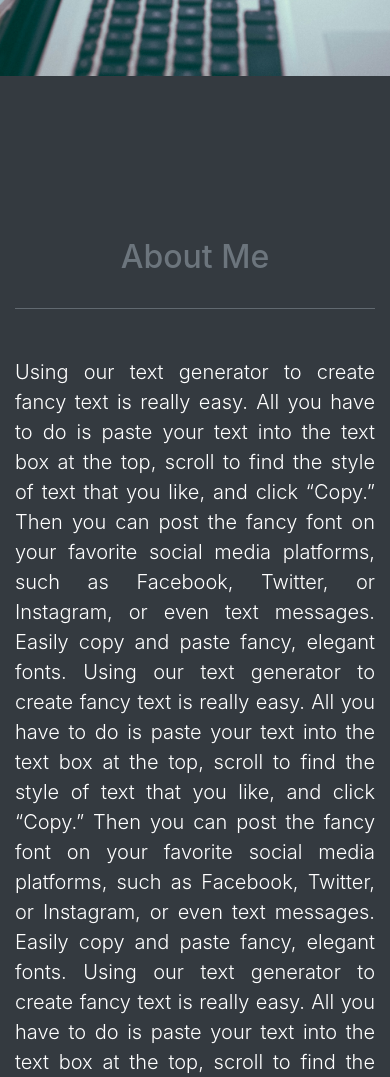
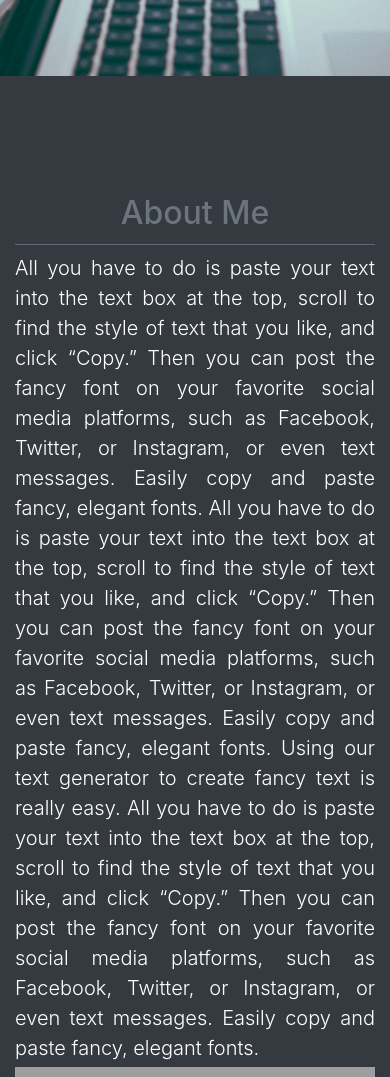
Before and after one commit to coder-1975/ibrahim-hassan-website, a Flask app: page / in a window 390 px wide. Shown: the part 556-1633 px from the top of the page. Run offline with Flask 3, Linux system fonts and the light colour scheme; some libraries are stand-ins or nearby versions; grey boxes are pictures that could not be loaded.

Commit message:
CSS related to set sections height & margins

```diff
--- a/templates/home.html
+++ b/templates/home.html
@@ -37,15 +37,23 @@
     <div class="container bg-dark text-white">
       {% include 'nav.html' %}
 
-        <h2 class="text-center mt-5 mb-2 pb-2 pt-5 text-secondary">About Me</h2>
-      <hr class="mt-4 mb-4 bg-secondary"/>
-        <p class="lead text-justify mt-5 mb-5">
-          Using our text generator to create fancy text is really easy. All you have to do is paste your text into the text box at the top, scroll to find the style of text that you like, and click “Copy.” Then you can post the fancy font on your favorite social media platforms, such as Facebook, Twitter, or Instagram, or even text messages. Easily copy and paste fancy, elegant fonts.
-           Using our text generator to create fancy text is really easy. All you have to do is paste your text into the text box at the top, scroll to find the style of text that you like, and click “Copy.” Then you can post the fancy font on your favorite social media platforms, such as Facebook, Twitter, or Instagram, or even text messages. Easily copy and paste fancy, elegant fonts.
-           Using our text generator to create fancy text is really easy. All you have to do is paste your text into the text box at the top, scroll to find the style of text that you like, and click “Copy.” Then you can post the fancy font on your favorite social media platforms, such as Facebook, Twitter, or Instagram, or even text messages. Easily copy and paste fancy, elegant fonts.
-        </p>
-       <hr class="mt-4 mb-4 bg-secondary"/>
-        <h2 class="text-center mt-3 mb-0 pt-3 pb-0 text-secondary">Open Positions</h2>
+        <h2 class="text-center mt-5 mb-2 pb-1 pt-1 text-secondary">About Me</h2>
+      <hr class="mt-2 mb-1 bg-secondary"/>
+      <div class="row justify-content-between align-items-center border-bottom border-secondary  ">
+        <div class="col-md-6">
+          <p class="lead text-justify mt-1 mb-1">
+             All you have to do is paste your text into the text box at the top, scroll to find the style of text that you like, and click “Copy.” Then you can post the fancy font on your favorite social media platforms, such as Facebook, Twitter, or Instagram, or even text messages. Easily copy and paste fancy, elegant fonts.
+            All you have to do is paste your text into the text box at the top, scroll to find the style of text that you like, and click “Copy.” Then you can post the fancy font on your favorite social media platforms, such as Facebook, Twitter, or Instagram, or even text messages. Easily copy and paste fancy, elegant fonts.
+             Using our text generator to create fancy text is really easy. All you have to do is paste your text into the text box at the top, scroll to find the style of text that you like, and click “Copy.” Then you can post the fancy font on your favorite social media platforms, such as Facebook, Twitter, or Instagram, or even text messages. Easily copy and paste fancy, elegant fonts.
+          </p>
+        </div>
+         <div class="col-md-6">
+           <img src="/static/people.jpg" alt="people" style="height:460px"  class="img-fluid"/>
+         </div>
+      </div>
+
+
+        <h2 class="text-center mt-5 mb-0 pt-3 pb-0 text-secondary">Open Positions</h2>
         <div class="mb-4 mt-5 pt-2 pb-2">
          {% for job in jobs %}
            {% include 'jobitems.html' %}
--- a/templates/jobitems.html
+++ b/templates/jobitems.html
@@ -1,4 +1,4 @@
-<div class="row justify-content-between align-items-center border-bottom border-secondary  pb-2" >
+<div class="row justify-content-between align-items-center border-bottom border-secondary  pb-3" >
    <div class="col-9">
       <h4>{{job['title']}}</h4>
       <div><b>location:</b> {{job['location']}}</div>
```
Also changed, not shown: 1 other file.
